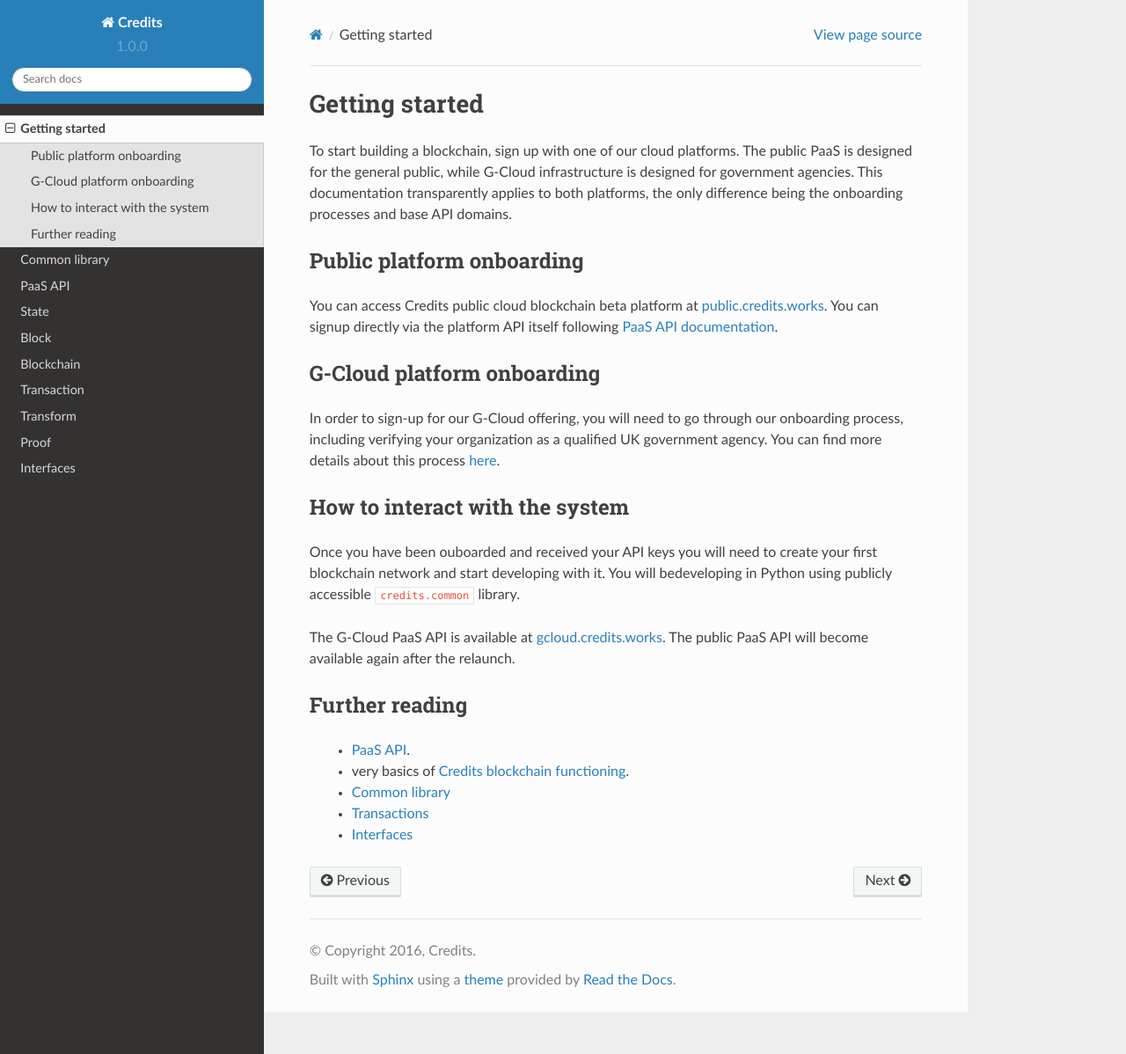
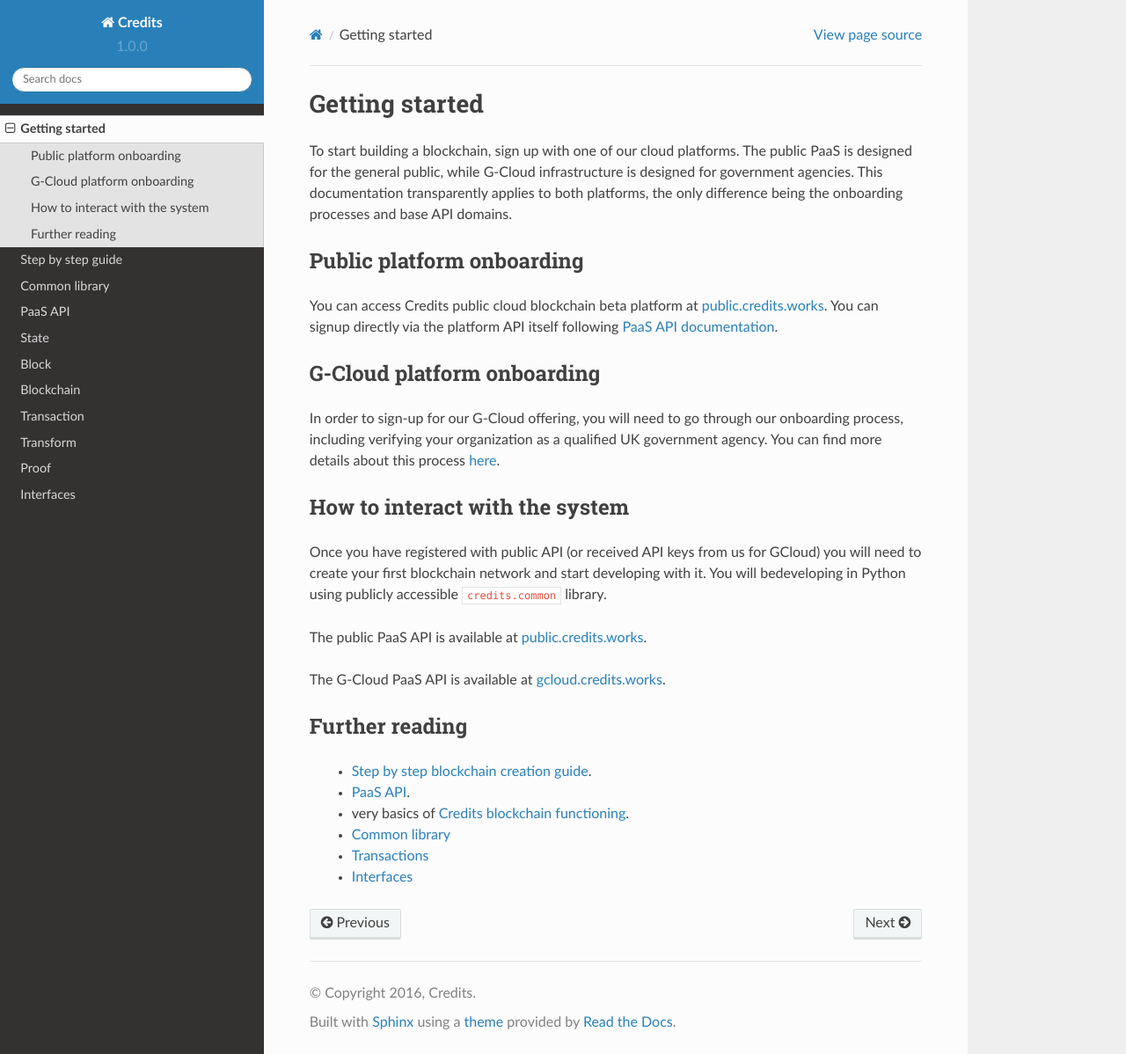
Before and after one commit to voodoo12345/credits-docs, a Sphinx documentation site: the page built from source/getting_started.rst, in a window 1280 px wide and 1198 px high. Shown: the whole window at 88% size. Built offline with Sphinx 7.4.7 and the Read the Docs theme 2.0.0, drawn with Linux system fonts in a browser that asks for light colours; pages that are not in the unit, such as notebooks, are missing from menus.

Commit message:
- step-by-step stub - minor updates to getting started

```diff
--- a/source/getting_started.rst
+++ b/source/getting_started.rst
@@ -29,16 +29,19 @@
 How to interact with the system
 ^^^^
 
-Once you have been ouboarded and received your API keys you will need to create
-your first blockchain network and start developing with it. You will bedeveloping
-in Python using publicly accessible ``credits.common`` library.
+Once you have registered with public API (or received API keys from us for GCloud)
+you will need to create your first blockchain network and start developing with it.
+You will bedeveloping in Python using publicly accessible ``credits.common`` library.
 
-The G-Cloud PaaS API is available at `gcloud.credits.works <https://gcloud.credits.works>`_.
-The public PaaS API will become available again after the relaunch.
+The public PaaS API is available at `public.credits.works <https://public.credits.works/api/v1/status>`_.
+
+The G-Cloud PaaS API is available at `gcloud.credits.works <https://gcloud.credits.works/api/v1/status>`_.
+
 
 Further reading
 ^^^^
 
+ - :ref:`Step by step blockchain creation guide <step-by-step>`.
  - :ref:`PaaS API <paas-api>`.
  - very basics of `Credits blockchain functioning <blockchain.html>`_.
  - :ref:`Common library <common-library>`
--- a/source/index.rst
+++ b/source/index.rst
@@ -15,6 +15,7 @@
    :maxdepth: 2
 
    getting_started
+   step_by_step_guide
    common_library
    api
    state
```
Also changed, not shown: source/step_by_step_guide.rst (added, +35 -0 lines).
